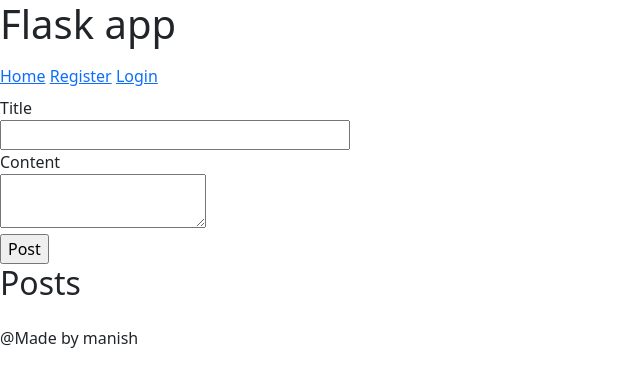
After one commit to TManish-3D/Blog, a Flask app: page /newpost in a window 1280 px wide. The commit adds this page. Shown: the top 387 px of the page, without its empty margins (0-640 px from the left). Run offline with Flask 3, Linux system fonts and the light colour scheme; some libraries are stand-ins or nearby versions.

Commit message:
post form

```diff
--- a/new_projects/forms.py
+++ b/new_projects/forms.py
@@ -1,6 +1,6 @@
 from flask_wtf import FlaskForm
 from flask_wtf.file import FileField, FileAllowed
-from wtforms import StringField, PasswordField, SubmitField
+from wtforms import StringField, PasswordField, SubmitField,TextAreaField
 from wtforms.validators import DataRequired, Length, Email, EqualTo, ValidationError
 from new_projects.models import User,Post
 
@@ -29,3 +29,8 @@ class LoginForm(FlaskForm):
 class PictureForm(FlaskForm):
     picture=FileField('Upload Profile Picture', validators=[FileAllowed(['jpg','png','jpeg'])])
     submit=SubmitField('Update')
+
+class PostForm(FlaskForm):
+    title = StringField('Title', validators=[DataRequired()])
+    content = TextAreaField('Content', validators=[DataRequired()])
+    submit = SubmitField('Post')
--- a/new_projects/routes.py
+++ b/new_projects/routes.py
@@ -3,32 +3,14 @@ from flask import render_template,url_for,redirect,flash
 from new_projects import app,db, bcrypt
 import os
 import secrets
-from new_projects.forms import RegistrationForm,LoginForm,PictureForm
+from new_projects.forms import RegistrationForm,LoginForm,PictureForm,PostForm
 from new_projects.models import User, Post
 from flask_login import login_user,current_user,logout_user,login_required
-items=[
-    {
-       'Name':"Apple" ,
-       'Type':"fruits" ,
-       'Price':"Rs 450",
-       'Details':'knsdknkd'
-    },
-      {
-       'Name':"car" ,
-       'Type':"Vehicle" ,
-       'Price':"Rs 45000" ,
-       'Details':'knserhthththdknkd'
-    },
-      {
-       'Name':"Rumal" ,
-       'Type':"Clothes" ,
-       'Price':"Rs 45" ,
-       'Details':'asdfasdfsd'
-    }
-]
+
 @app.route("/")
 def home():
-    return render_template("base.html",items=items)
+    posts=Post.query.all()
+    return render_template("base.html",posts=posts)
 
 def save_picture(form_picture):
    random_hex=secrets.token_hex(8)
@@ -88,3 +70,14 @@ def login():
 
 
    return render_template('login.html', form=form)
+
+@app.route("/newpost",methods=['GET','POST'])
+def newpost():
+   form=PostForm()
+   if form.validate_on_submit():
+      post=Post(title=form.title.data,content=form.content.data,author=current_user)
+      db.session.add(post)
+      db.session.commit()
+      flash('Your post has been published','success')
+      return redirect(url_for('home'))
+   return render_template('newpost.html',title='New Post',form=form)
--- a/new_projects/templates/base.html
+++ b/new_projects/templates/base.html
@@ -6,6 +6,7 @@
     <title>{% block title %}Flask{% endblock %}</title>
 
 <link rel="stylesheet" href="{{ url_for('static', filename='css/style.css') }}">
+<link href="https://cdn.jsdelivr.net/npm/bootstrap@5.3.0/dist/css/bootstrap.min.css" rel="stylesheet">
 
   </head>
 <body>
@@ -14,12 +15,12 @@
         <div class="navbar">
             <nav>
               {% if current_user.is_authenticated %}
+              <a href="/newpost">NewPost</a>
               <a href="/account">Account</a>
               <a href="/logout">Logout</a>
 
                {% else %}
                 <a href="/">Home</a>
-
                 <a href="/register">Register</a>
                 <a href="/login">Login</a>
                {% endif %}
@@ -42,14 +43,26 @@
     </header>
 
     <main>{% block content %}{% endblock %}
+    <h2 class="mb-4">Posts</h2>
+
+    <div class="row">
+        {% for post in posts %}
+            <div class="col-md-6 mb-4">
+                <div class="card shadow-sm rounded">
+                    <div class="card-body">
+                        <h5 class="card-title">{{ post.title }}</h5>
+                        <p class="card-text">{{ post.content }}</p>
+                        <p class="text-muted mb-0">
+                            By <strong>{{ post.author.username }}</strong>
+                        </p>
+                    </div>
+                </div>
+            </div>
+            {% endfor %}
+            </div>
 
 
-  {% for item in items %}
-      <h3>Name:{{ item.Name }}</h3>
-       <h4>Type:{{ item.Type }}</h4>
-      <h4>Price:{{ item.Price }}</h4>
-      <p>Details:{{ item.Details }}</p>
-    {% endfor %}
+
 
     </main>
     <footer>@Made by manish</footer>
--- /dev/null
+++ b/new_projects/templates/newpost.html
@@ -0,0 +1,20 @@
+{% extends 'base.html' %}
+{% block title %}New post{% endblock %}
+{% block content %}
+
+    <form method="POST">
+        {{ form.hidden_tag() }}
+        <div>
+            {{ form.title.label }}<br>
+            {{ form.title(size=32) }}
+
+        </div>
+        <div>
+            {{ form.content.label }}<br>
+            {{ form.content(size=120) }}
+        </div>
+        <div>
+            {{ form.submit() }}
+        </div>
+    </form>
+{% endblock %}
```
